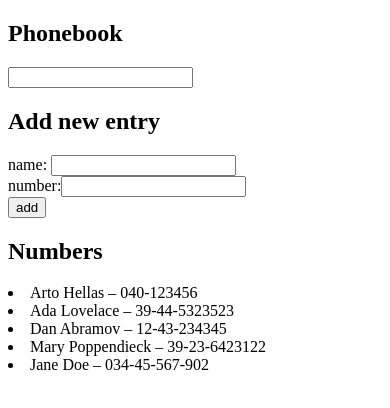
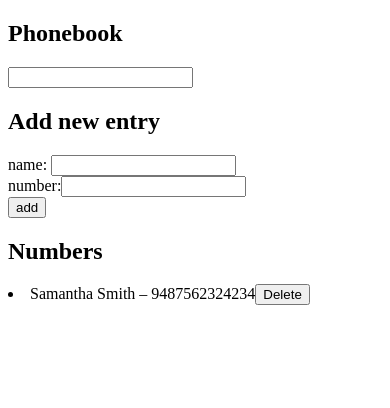
Before and after one commit to ika-codes/fullstackopen, a React (Create React App) app in the folder part2/phonebook/: page / in a window 390 px wide. Shown: the top 408 px of the page. Built offline with nearby package versions, Linux system fonts and the light colour scheme; data requests are answered from the project's data file.

Commit message:
Finish phonebook step 9

```diff
--- a/part2/phonebook/db.json
+++ b/part2/phonebook/db.json
@@ -1,29 +1,9 @@
 {
   "persons": [
     {
-      "name": "Arto Hellas",
-      "number": "040-123456",
-      "id": 1
-    },
-    {
-      "name": "Ada Lovelace",
-      "number": "39-44-5323523",
+      "name": "Samantha Smith",
+      "number": "9487562324234",
       "id": 2
-    },
-    {
-      "name": "Dan Abramov",
-      "number": "12-43-234345",
-      "id": 3
-    },
-    {
-      "name": "Mary Poppendieck",
-      "number": "39-23-6423122",
-      "id": 4
-    },
-    {
-      "name": "Jane Doe",
-      "number": "034-45-567-902",
-      "id": 5
     }
   ]
 }
--- a/part2/phonebook/src/App.js
+++ b/part2/phonebook/src/App.js
@@ -37,6 +37,14 @@ const App = () => {
         }
     };
 
+    const deletePerson = id => {
+        if (window.confirm("Do you really want to delete this entry?")) {
+            personsService.deleteEntry(id).then(() => {
+                setPersons(persons.filter(n => n.id !== id));
+            });
+        }
+    };
+
     const handleNameChange = event => {
         setNewName(event.target.value);
     };
@@ -47,6 +55,10 @@ const App = () => {
 
     const handleSearchChange = event => {
         setNewSearch(event.target.value);
+    };
+
+    const handleDeletePersonOf = id => {
+        deletePerson(id);
     };
 
     return (
@@ -62,7 +74,11 @@ const App = () => {
                 numberOnChange={handleNumberChange}
             />
             <h2>Numbers</h2>
-            <Persons newSearch={newSearch} persons={persons} />
+            <Persons
+                newSearch={newSearch}
+                persons={persons}
+                handleDeletePersonOf={handleDeletePersonOf}
+            />
         </div>
     );
 };
--- a/part2/phonebook/src/components/Entry.js
+++ b/part2/phonebook/src/components/Entry.js
@@ -1,9 +1,10 @@
 import React from "react";
 
-const Entry = ({ entry }) => {
+const Entry = ({ entry, handleDeletePerson }) => {
     return (
         <li>
             {entry.name} &ndash; {entry.number}
+            <button onClick={handleDeletePerson}>Delete</button>
         </li>
     );
 };
--- a/part2/phonebook/src/components/Persons.js
+++ b/part2/phonebook/src/components/Persons.js
@@ -11,10 +11,22 @@ const Persons = props => {
             );
         });
 
-        return isMatch.map(entry => <Entry key={entry.name} entry={entry} />);
+        return isMatch.map(entry => (
+            <Entry
+                key={entry.id}
+                entry={entry}
+                handleDeletePerson={() => props.handleDeletePersonOf(entry.id)}
+            />
+        ));
     } else {
         return props.persons.map(entry => (
-            <Entry key={entry.name} entry={entry} />
+            <Entry
+                key={entry.id}
+                entry={entry}
+                handleDeletePerson={e =>
+                    props.handleDeletePersonOf(e, entry.id)
+                }
+            />
         ));
     }
 };
--- a/part2/phonebook/src/services/persons.js
+++ b/part2/phonebook/src/services/persons.js
@@ -16,4 +16,9 @@ const update = (id, newObject) => {
     return request.then(response => response.data);
 };
 
-export default { getAll, create, update };
+const deleteEntry = id => {
+    const request = axios.delete(`${baseUrl}/${id}`);
+    return request.then(response => response.data);
+};
+
+export default { getAll, create, update, deleteEntry };
```
